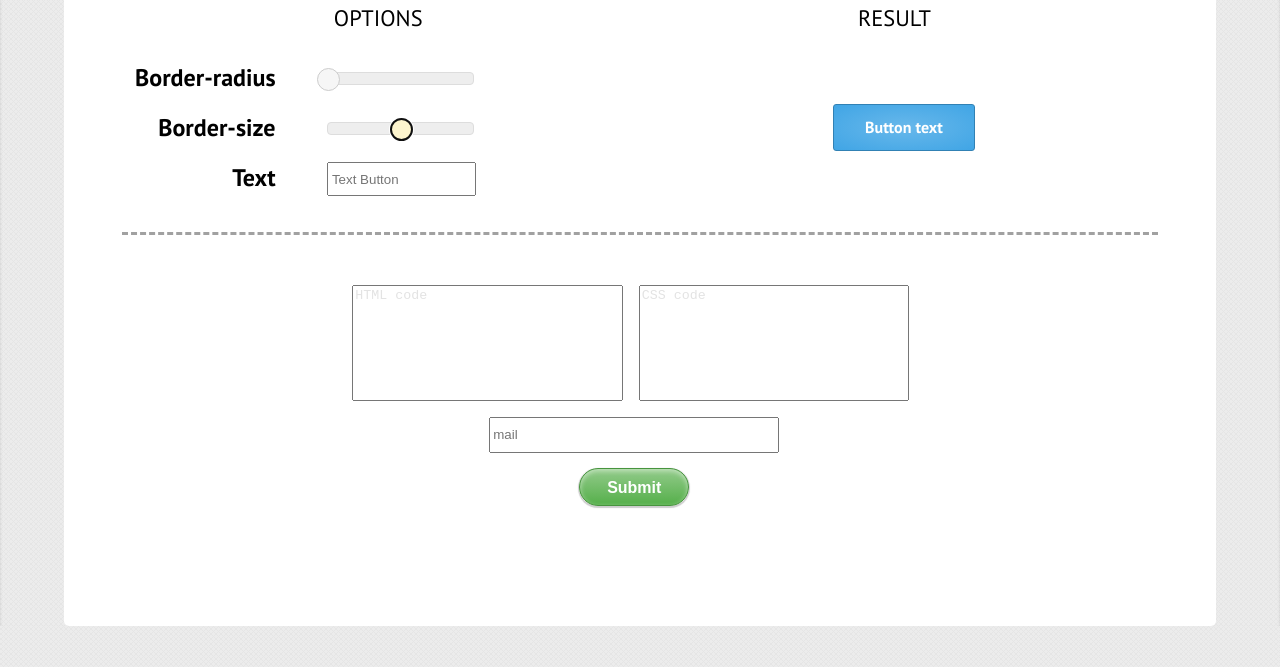
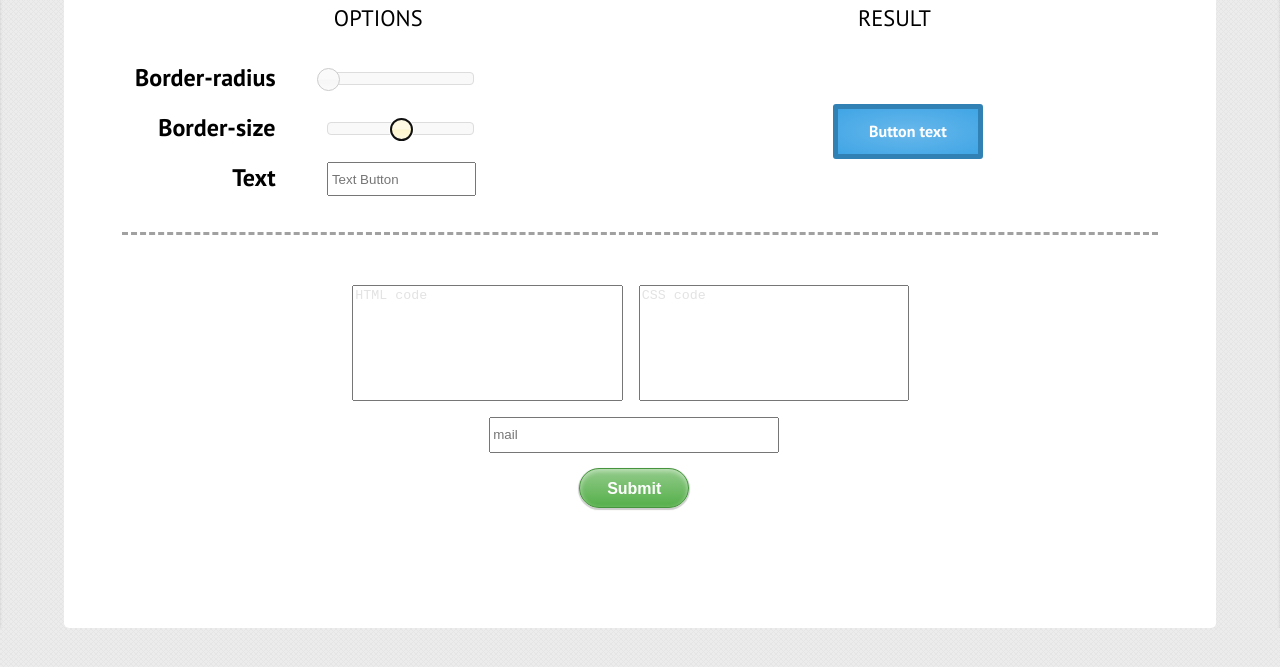
Before and after one commit to Snice17/button_generation, a plain HTML site: page index.html in a window 1280 px wide. Both pictures are taken after a click on the element 400 px from the left and 215 px from the top of the page. Shown: the part 87-754 px from the top of the page. Drawn offline with Linux system fonts and the light colour scheme; files that its build step writes are made by us from their sources.

Commit message:
Добавил базовый функционал изменения кнопки в зависимости от параметров

```diff
--- a/index.html
+++ b/index.html
@@ -8,7 +8,7 @@
 	<!-- jQuery UI -->
 	<link rel="stylesheet" type="text/css" href="style/jquery-ui.css">
 	<link rel="stylesheet" href="style/jquery-ui.structure.css">
-	<link rel="stylesheet" href="style/jquery-ui.theme.min.css">
+	<link rel="stylesheet" href="style/jquery-ui.theme.css">
 
 	<link href='http://fonts.googleapis.com/css?family=PT+Sans:400,700,400italic,700italic&subset=latin,cyrillic-ext' rel='stylesheet' type='text/css'></head>
 
@@ -38,13 +38,13 @@
 				<div class="main_options-group">
 					<div class="main_group-title">Border-radius</div>
 					<div class="main_group-option">
-						<div id="jsOptionBorderWidth"></div>
+						<div id="jsOptionBorderRadius"></div>
 					</div>
 				</div>
 				<div class="main_options-group">
 					<div class="main_group-title">Border-size</div>
 					<div class="main_group-option">
-						<div id="jsOptionBorderRadius"></div>
+						<div id="jsOptionBorderWidth"></div>
 					</div>
 				</div>
 				<div class="main_options-group">
@@ -58,7 +58,7 @@
 			<div class="main_result">
 				<div class="main_title">Result</div>
 				<div class="main_result-botton">
-					<div class="button" id="#js-button">Button text</div>
+					<div class="button" id="js-button">Button text</div>
 				</div>
 			</div>
 		</section>
--- a/scripts/code.js
+++ b/scripts/code.js
@@ -1,9 +1,55 @@
 $(document).ready(function(){
 
+	//Объявление переменных
+	var border_radius = $("#jsOptionBorderRadius"),
+		border_size   = $("#jsOptionBorderWidth"),
+		button_text   = $("#jsOptionText"),
+		button        = $("#js-button"),
+		button_height = $("#js-height"),
+		button_width  = $("#js-width"),
+
+		//Задаем максимальные значения для ui slider
+		max_radius = 20; // В процессе пересчитывается. Равна половине высоты button.
+		max_border = 10;
+
+
+	//максимальный радиус половина высоты блока.
+
+	//Функции
+
+	//иницилизация UI компонент
+
 	var init_ui  = function() {
-		$("#jsOptionBorderWidth").slider();
-		$("#jsOptionBorderRadius").slider();
+		border_radius.slider({
+			animate: true,
+			max: max_radius,
+			stop: function(event, ui) {
+                   $("#js-button").css("border-radius", ui.value);
+			}
+		});
+
+		border_size.slider({
+			animate: true,
+			max: max_border,
+			stop: function(event, ui) {
+				   var a = ui.value;
+				   max_radius = (max_radius + a/2);
+                   $("#js-button").css("border-width", ui.value);
+			}
+		});
 	};
 
+	//прослушка на изменение текста в форме
+	button_text.on("change",function(){
+			button.text(button_text.val());
+	});
+
+	// Следим за изменением текста, если изменился, то значение инпута button_text передает внутрь контейнера button
+
+	// Если изменилась высота текста, то сохраняем её глобально, для просчёта максимального значения UI Slider;
+
+
+
+	//инициализация
 	init_ui();
 });
--- a/style/style.css
+++ b/style/style.css
@@ -172,8 +172,8 @@ body {
 		display: block;
 		font-size: 1em;
 		font-weight: bold;
-		height: 38px;
-		line-height: 36px;
+		height: 40px;
+		line-height: 38px;
 
 		transition: .2s;
 		margin:  15px auto 60px auto;
```
Also changed, not shown: style/images/animated-overlay.gif (added), style/images/ui-bg_diagonals-thick_18_b81900_40x40.png (added), style/images/ui-bg_diagonals-thick_20_666666_40x40.png (added), style/images/ui-bg_flat_10_000000_40x100.png (added), style/images/ui-bg_glass_100_f6f6f6_1x400.png (added), style/images/ui-bg_glass_100_fdf5ce_1x400.png (added), style/images/ui-bg_glass_65_ffffff_1x400.png (added), style/images/ui-bg_gloss-wave_35_f6a828_500x100.png (added), style/images/ui-bg_highlight-soft_100_eeeeee_1x100.png (added), style/images/ui-bg_highlight-soft_75_ffe45c_1x100.png (added), style/images/ui-icons_222222_256x240.png (added), style/images/ui-icons_228ef1_256x240.png (added), style/images/ui-icons_ef8c08_256x240.png (added), style/images/ui-icons_ffd27a_256x240.png (added), 1 more files.
